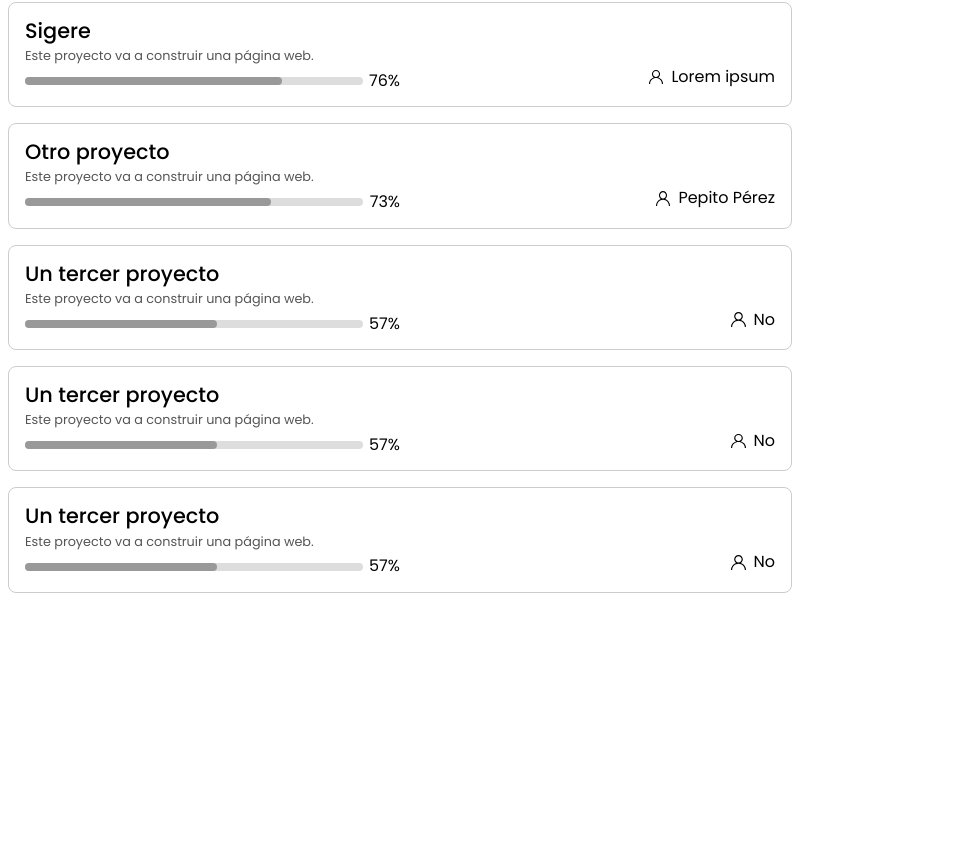
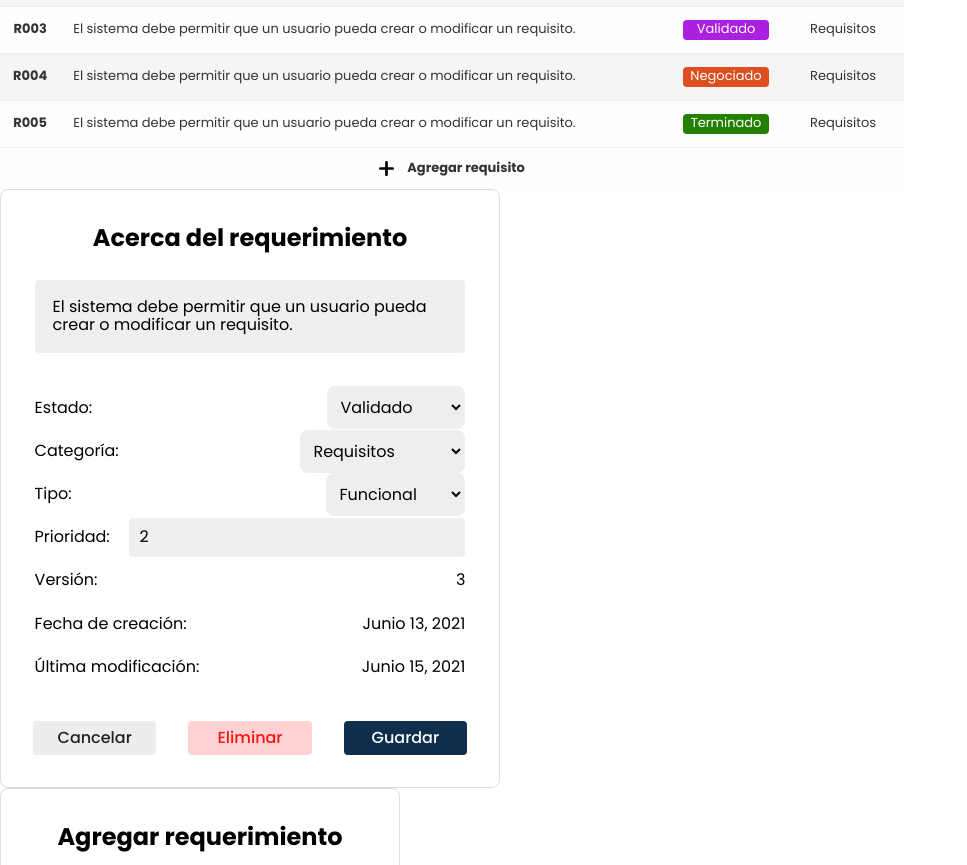
Before and after one commit to paladinescamila/SIGERE, a React (Create React App) app: page / in a window 1280 px wide. Shown: the part 135-1000 px from the top of the page, without its empty margins (0-967 px from the left). Before the commit the page ends 800 px from the top, so only its background shows below. Built offline with nearby package versions, Linux system fonts and the light colour scheme.

Commit message:
Me estoy cambiando al otro pc por ende necesito un pull

```diff
--- a/src/App.js
+++ b/src/App.js
@@ -71,6 +71,9 @@ function App() {
     <CategoryCard category={categoriesData['Project-001'][0]} />
     <AddCategoryWindow/>
     <ProjectVersionsTable projectId={'Project-001'}/> */}
+    <RequirementsTable projectId={'Project-001'}/>
+    <RequirementCard requirement={requirementsData['Project-001'][2]}/>
+    <AddRequirementWindow projectId={'Project-001'}/>
     <Router>
       <AssideAccount/>
       <Switch>
```
Also changed, not shown: src/components/Conector_Requirements.jsx (added, +29 -0 lines).
